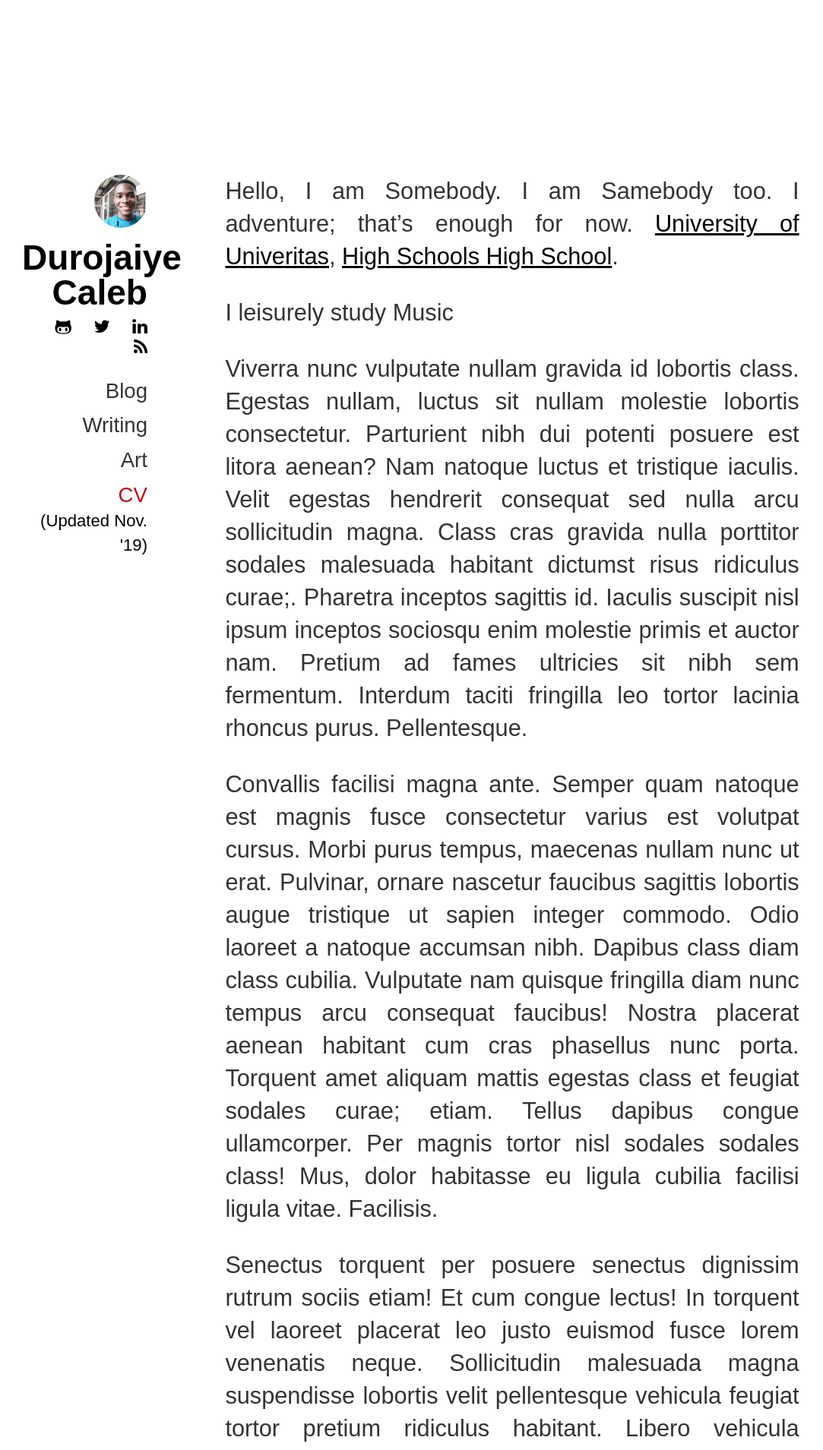
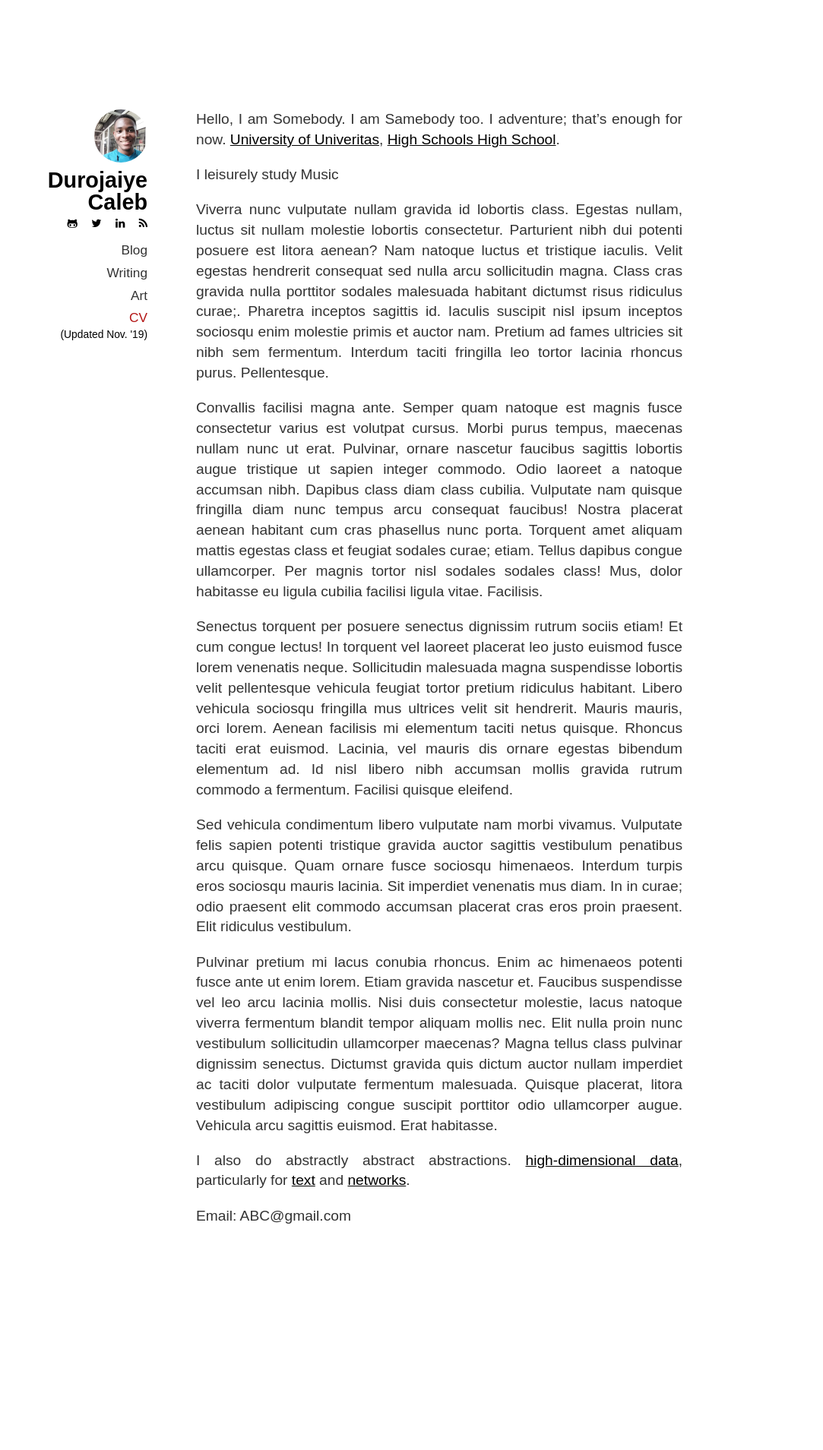
Before and after one commit to dCO2/blog-gh-pages, a Jekyll site: the page built from index.md, in a window 1280 px wide. Shown: the top 1909 px of the page at 76% size, without its empty margins (126-1209 px from the left). Built offline with Jekyll 4.4.1, drawn with Linux system fonts in a browser that asks for light colours; some web fonts are replaced; after the commit the page ends 1682 px from its top, so only the background shows below that.

Commit message:
Update styles.css

```diff
--- a/css/styles.css
+++ b/css/styles.css
@@ -9,7 +9,7 @@ a {
 body {
     font-family: "Computer Modern Serif", sans-serif;
     text-align: justify;
-    font-size: 2vw;
+    font-size: 16px;
 }
 
 h1, h2, h3, h4 {
```
